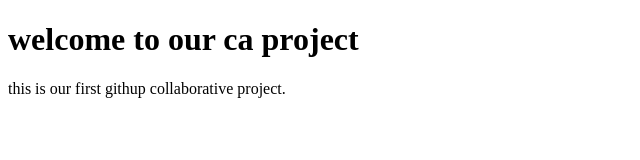
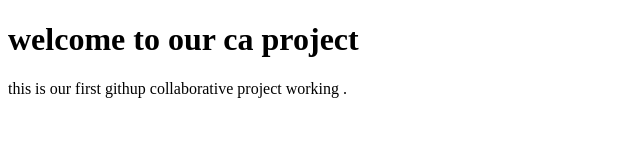
Before and after one commit to titakingston4-creator/my-website, a plain HTML site: page index.html in a window 1280 px wide. Shown: the full height of the page, 0-640 px from the left. Drawn offline with Linux system fonts and the light colour scheme.

Commit message:
Update index.html

```diff
--- a/index.html
+++ b/index.html
@@ -3,6 +3,8 @@
 <head><title>my CA project </title></head>
 <body>
 <h1>welcome to our ca project</h1>
-<p>this is our first githup collaborative project.</p>
+<p>this is our first githup collaborative project
+  working
+.</p>
 </body>
 </html>
```
